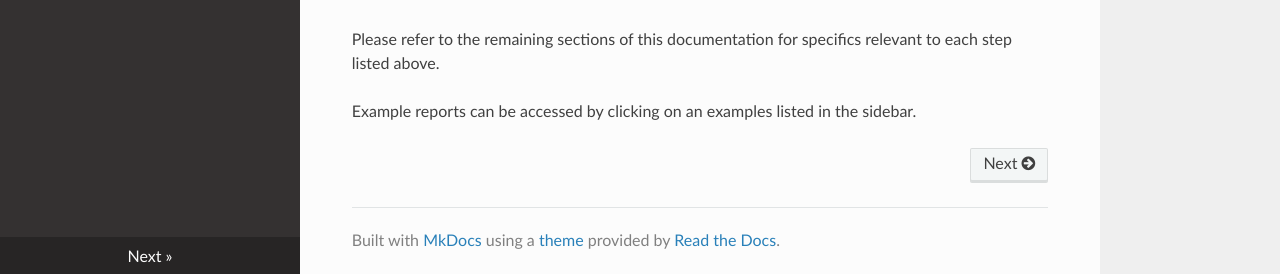
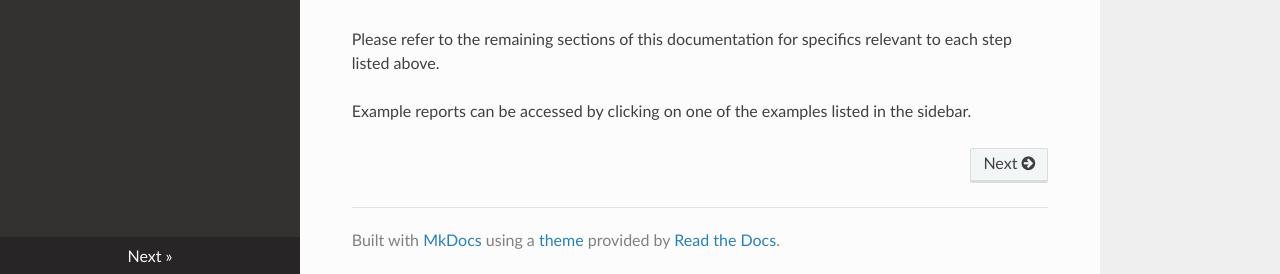
Before and after one commit to jordanbalto/csm-abtest-docs, an MkDocs documentation site: the page built from docs/index.md, in a window 1280 px wide and 961 px high. Shown: the part 684-958 px from the top of the window. Built offline with MkDocs 1.6.1, drawn with Linux system fonts in a browser that asks for light colours; nearby versions of some CDN libraries.

Commit message:
fix a typo

```diff
--- a/docs/index.md
+++ b/docs/index.md
@@ -23,4 +23,4 @@ Either type of request should be made in the relevant Asana card.
 Please refer to the remaining sections of this documentation for specifics
 relevant to each step listed above.
 
-Example reports can be accessed by clicking on an examples listed in the sidebar.
+Example reports can be accessed by clicking on one of the examples listed in the sidebar.
```
